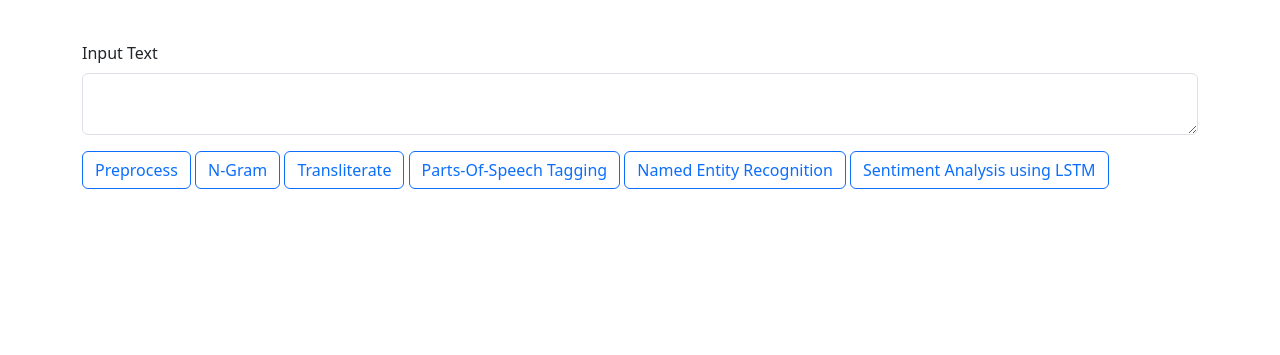
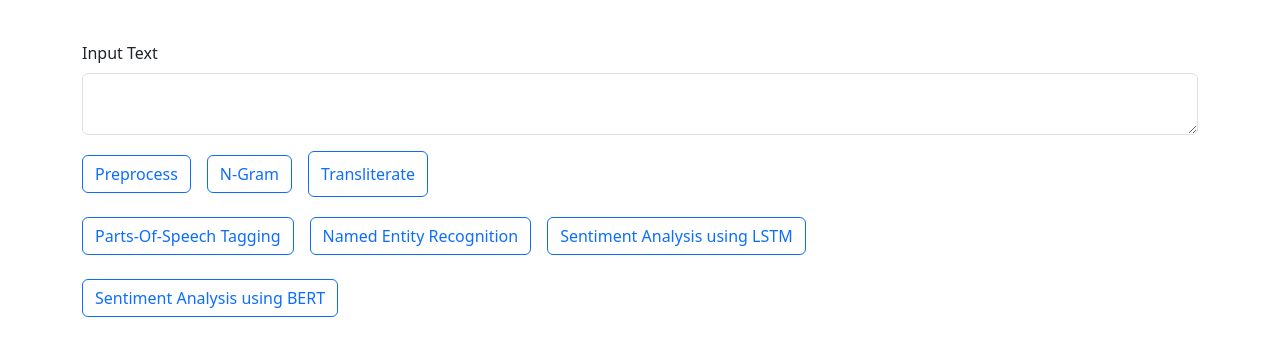
Before and after one commit to deebakkarthi/tanglishClient, a plain HTML site: page index.html in a window 1280 px wide. Shown: the part 63-418 px from the top of the page. Drawn offline with nearby package versions, Linux system fonts and the light colour scheme.

Commit message:
feat: Added saBERT

```diff
--- a/index.html
+++ b/index.html
@@ -4,7 +4,7 @@
 <head>
     <meta charset="utf-8">
     <meta name="viewport" content="width=device-width, initial-scale=1">
-    <title>Bootstrap demo</title>
+    <title>Tanglish</title>
     <link href="https://cdn.jsdelivr.net/npm/bootstrap@5.3.2/dist/css/bootstrap.min.css" rel="stylesheet"
         integrity="sha384-T3c6CoIi6uLrA9TneNEoa7RxnatzjcDSCmG1MXxSR1GAsXEV/Dwwykc2MPK8M2HN" crossorigin="anonymous">
     <script src="https://cdn.jsdelivr.net/npm/@popperjs/core@2.11.8/dist/umd/popper.min.js"
@@ -33,18 +33,37 @@
                     </div>
                 </div>
             </div>
+
+            <div class="d-flex flex-column">
+                <div class="d-flex flex-row mb-3">
                     <button onclick="handleInput('preprocess')" type="submit"
-                class="btn btn-outline-primary">Preprocess</button>
-            <button onclick="handleInput('ngram')" type="submit" class="btn btn-outline-primary">N-Gram</button>
+                        class="btn btn-outline-primary my-1 me-3">Preprocess</button>
+                    <button onclick="handleInput('ngram')" type="submit"
+                        class="btn btn-outline-primary my-1 me-3">N-Gram</button>
                     <button onclick="handleInput('transliterate')" type="submit"
                         class="btn btn-outline-primary">Transliterate</button>
-            <button onclick="handleInput('pos')" type="submit" class="btn btn-outline-primary">Parts-Of-Speech
+                </div>
+                <div class="d-flex flex-row mb-3">
+                    <button onclick="handleInput('pos')" type="submit"
+                        class="btn btn-outline-primary my-1 me-3">Parts-Of-Speech
                         Tagging</button>
-            <button onclick="handleInput('ner')" type="submit" class="btn btn-outline-primary">Named Entity
+                    <button onclick="handleInput('ner')" type="submit" class="btn btn-outline-primary my-1 me-3">Named
+                        Entity
                         Recognition</button>
-            <button onclick="handleInput('saLSTM')" type="submit" class="btn btn-outline-primary">Sentiment Analysis
+                    <button onclick="handleInput('saLSTM')" type="submit"
+                        class="btn btn-outline-primary my-1 me-3">Sentiment
+                        Analysis
                         using
                         LSTM</button>
+                </div>
+                <div class="d-flex flex-row mb-3">
+                    <button onclick="handleInput('saBERT')" type="submit"
+                        class="btn btn-outline-primary my-1 me-3">Sentiment
+                        Analysis
+                        using
+                        BERT</button>
+                </div>
+            </div>
         </form>
     </div>
 
@@ -81,6 +100,7 @@
             const targetURL = baseURL + ":" + port + path;
             console.log(targetURL);
             const inputText = document.getElementById("input").value
+            if (inputText) {
                 const requestBody = JSON.stringify({text: inputText})
                 console.log(requestBody)
                 let response = await fetch(targetURL, {
@@ -92,6 +112,9 @@
                 console.log(responseText)
                 let outputEl = document.getElementById("output")
                 outputEl.innerHTML = JSON.stringify(responseText).replace(/&/g, '&amp;').replace(/</g, '&lt;').replace(/>/g, '&gt;')
+
+            }
+
         }
     </script>
 
```
Lines whose indentation alone changed are shown as unchanged.
